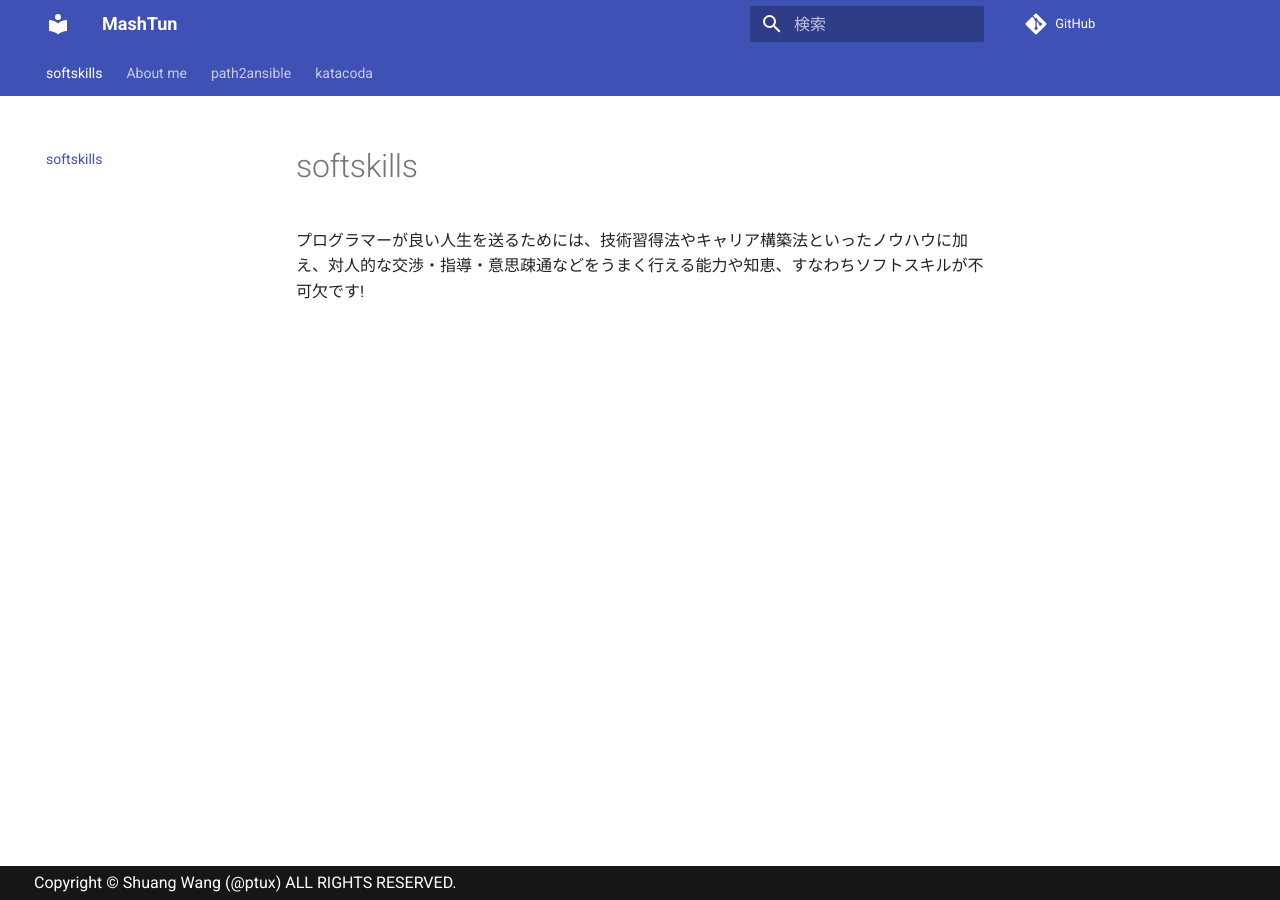
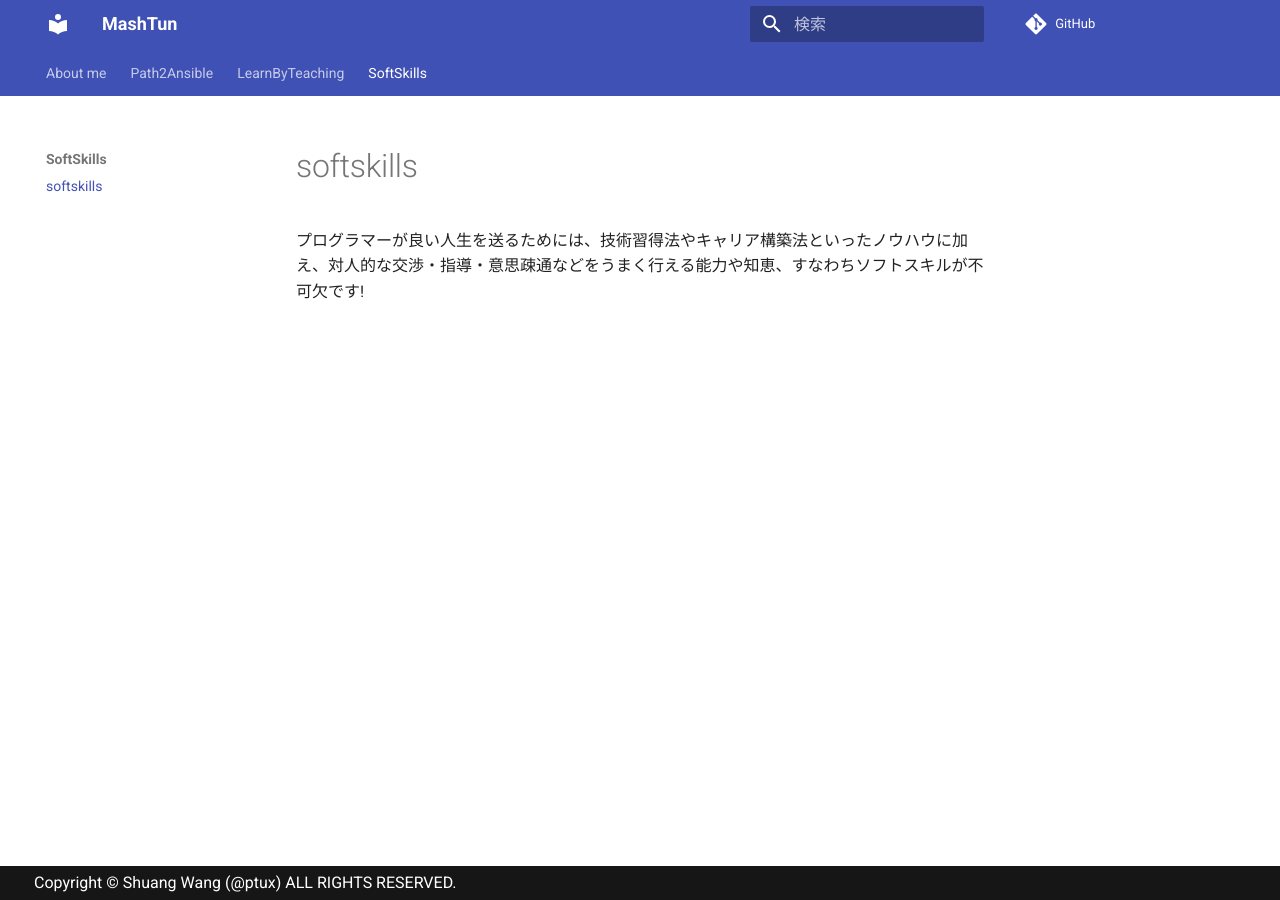
Before and after one commit to ptux/mashtun, an MkDocs documentation site: the page built from docs/SoftSkills/softskills.md, in a window 1280 px wide. Built offline with MkDocs 1.6.1 and Material for MkDocs 9.7.7, drawn with Linux system fonts in a browser that asks for light colours; comment, search, counter and statistics services are not loaded.

Commit message:
update tags

```diff
--- a/mkdocs.yml
+++ b/mkdocs.yml
@@ -21,16 +21,17 @@ google_analytics:
   - 'auto'
 
 nav:
-- 'softskills.md'
 - 'index.md'
-- path2ansible:
-  - 'path2ansible/1. Automation and Autonomy.md'
-  - 'path2ansible/2. Fix doc.md'
-  - 'path2ansible/3. Fix bug.md'
-  - 'path2ansible/4. Add new feature.md'
-  - 'path2ansible/5. Add new module.md'
-- katacoda:
-  - "katacoda/first.md"
+- Path2Ansible:
+  - 'Path2Ansible/1. Automation and Autonomy.md'
+  - 'Path2Ansible/2. Fix doc.md'
+  - 'Path2Ansible/3. Fix bug.md'
+  - 'Path2Ansible/4. Add new feature.md'
+  - 'Path2Ansible/5. Add new module.md'
+- LearnByTeaching:
+  - "LearnByTeaching/pod-lifecycle.md"
+- SoftSkills:
+  - "SoftSkills/softskills.md"
 #- 'design-critical-thinking.md'
 #- 'todo-app-OOADP.md'
 #- 'docker-container-inspect.md'
```
Also changed, not shown: docs/LearnByTeaching/pod-lifecycle.md (renamed from docs/katacoda/first.md), docs/SoftSkills/softskills.md (renamed from docs/softskills.md).
